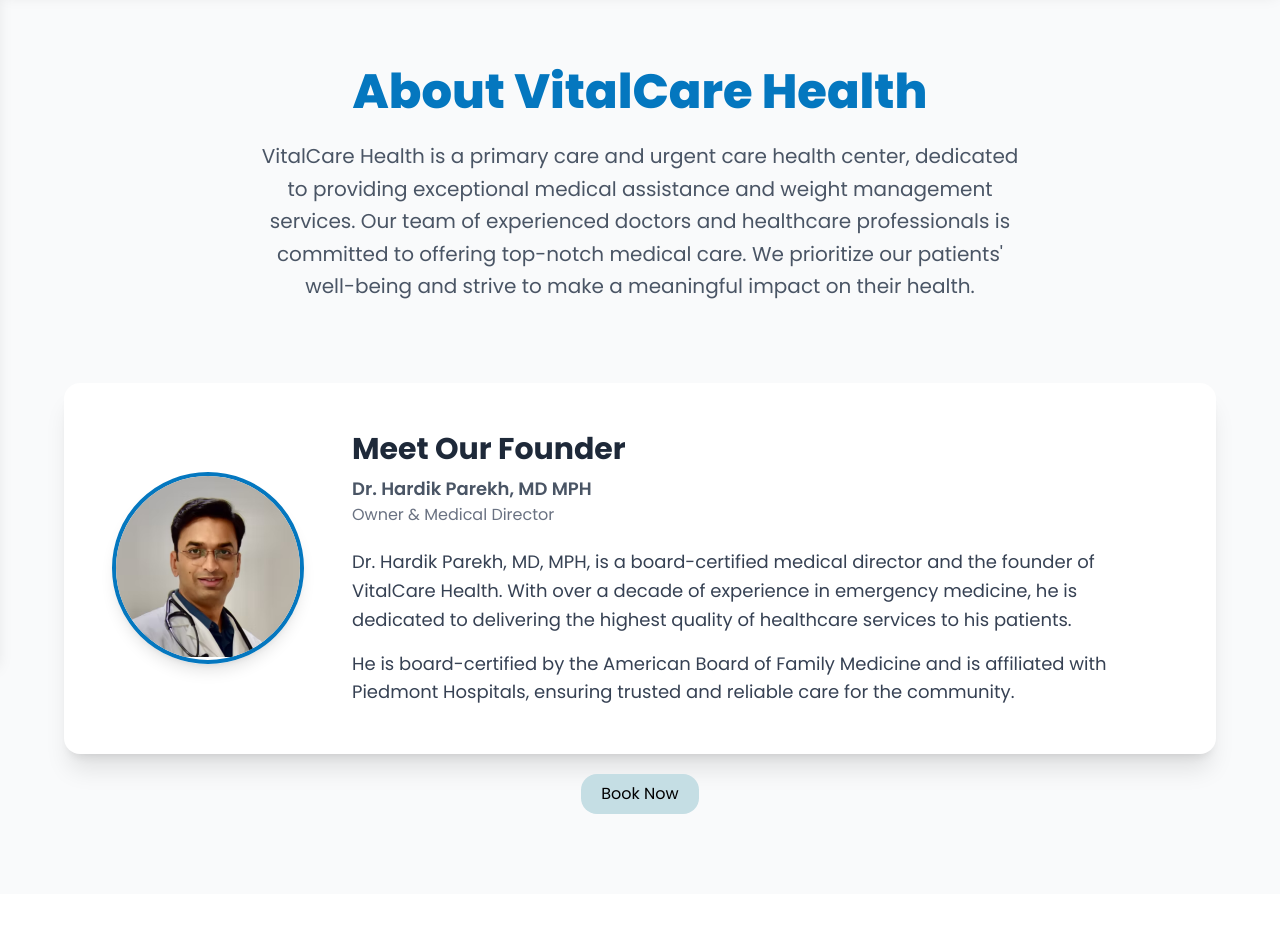
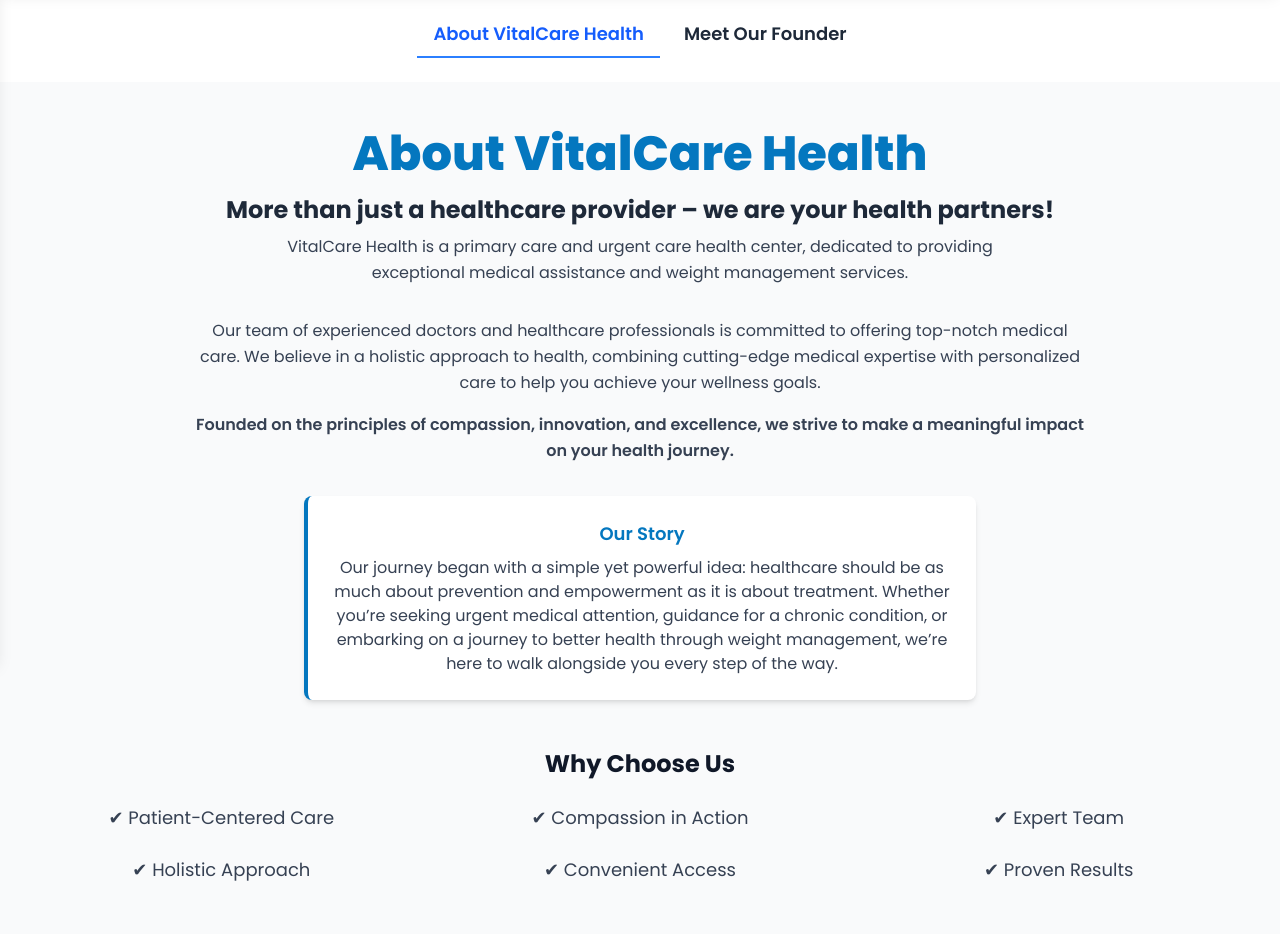
Before and after one commit to rishimaheshwari123/Vital-Care-Helth, a Next.js app: page /about in a window 1280 px wide. Shown: the part 140-1074 px from the top of the page. Built offline with nearby package versions, Linux system fonts and the light colour scheme.

Commit message:
update about section

```diff
--- a/src/app/about/page.jsx
+++ b/src/app/about/page.jsx
@@ -1,63 +1,41 @@
-import Image from "next/image";
-import founderImage from "@/assets/founder.avif"; // Ensure the correct image path
-import Link from "next/link";
+"use client";
+import AboutVitalCareHealth from "@/components/core/about/AboutVitalCareHealth";
+import MeetOurFounder from "@/components/core/about/MeetOurFounder";
+import { useState } from "react";
 
-export default function AboutUs() {
+const InfoTabs = () => {
+  const [activeTab, setActiveTab] = useState("about");
+
   return (
-    <div className="bg-gray-50 py-20 px-6">
-      <div className="max-w-6xl mx-auto text-center">
-        <h1 className="text-5xl font-extrabold text-[#0477BF]">
+    <section className="  text-gray-800">
+      <br />
+      <div className="flex justify-center mb-6">
+        <button
+          className={`px-4 cursor-pointer py-2 mr-2 text-lg font-semibold border-b-2 ${
+            activeTab === "about"
+              ? "border-blue-500 text-blue-600"
+              : "border-transparent"
+          }`}
+          onClick={() => setActiveTab("about")}
+        >
           About VitalCare Health
-        </h1>
-        <p className="mt-6 text-gray-600 text-xl leading-relaxed max-w-3xl mx-auto">
-          VitalCare Health is a primary care and urgent care health center,
-          dedicated to providing exceptional medical assistance and weight
-          management services. Our team of experienced doctors and healthcare
-          professionals is committed to offering top-notch medical care. We
-          prioritize our patients' well-being and strive to make a meaningful
-          impact on their health.
-        </p>
+        </button>
+        <button
+          className={`px-4 cursor-pointer py-2 text-lg font-semibold border-b-2 ${
+            activeTab === "founder"
+              ? "border-blue-500 text-blue-600"
+              : "border-transparent"
+          }`}
+          onClick={() => setActiveTab("founder")}
+        >
+          Meet Our Founder
+        </button>
       </div>
-      {/* Founder Section */}
-      <div className="max-w-6xl mx-auto mt-20 flex flex-col md:flex-row items-center bg-white shadow-xl rounded-2xl p-8 md:p-12">
-        <div className="w-48 h-48 flex-shrink-0 overflow-hidden rounded-full border-4 border-[#0477BF] shadow-lg">
-          <Image
-            src={founderImage}
-            alt="Dr. Hardik Parekh"
-            width={192}
-            height={192}
-            className="object-cover"
-          />
-        </div>
-        <div className="mt-8 md:mt-0 md:ml-12 text-center md:text-left">
-          <h2 className="text-3xl font-bold text-gray-800">Meet Our Founder</h2>
-          <h3 className="text-lg font-semibold text-gray-600 mt-2">
-            Dr. Hardik Parekh, MD MPH
-          </h3>
-          <p className="text-md text-gray-500">Owner & Medical Director</p>
-          <p className="mt-5 text-gray-700 leading-relaxed text-lg">
-            Dr. Hardik Parekh, MD, MPH, is a board-certified medical director
-            and the founder of VitalCare Health. With over a decade of
-            experience in emergency medicine, he is dedicated to delivering the
-            highest quality of healthcare services to his patients.
-          </p>
-          <p className="mt-4 text-gray-700 text-lg">
-            He is board-certified by the American Board of Family Medicine and
-            is affiliated with Piedmont Hospitals, ensuring trusted and reliable
-            care for the community.
-          </p>
-        </div>
-      </div>
-      <div className="flex justify-center mt-5">
-        <Link
-          className="bg-[#c5dee4] px-5 py-2 rounded-2xl"
-          href={
-            "https://healow.com/apps/practice/vitalcare-health-inc-26732?v=2&t=1"
-          }
-        >
-          Book Now
-        </Link>{" "}
-      </div>
-    </div>
+
+      {activeTab === "about" && <AboutVitalCareHealth />}
+      {activeTab === "founder" && <MeetOurFounder />}
+    </section>
   );
-}
+};
+
+export default InfoTabs;
--- a/src/components/comman/Navbar.jsx
+++ b/src/components/comman/Navbar.jsx
@@ -87,7 +87,8 @@ const Navbar = () => {
 
   const links = [
     { name: "Home", to: "/" },
-    { name: "About", to: "/about" },
+    { name: "About ", to: "/about" },
+    // { name: "Meet Our Founder", to: "/founder" },
     {
       name: "Services",
       to: "/services",
@@ -111,7 +112,7 @@ const Navbar = () => {
       <div className="w-full bg-white text-black shadow-lg fixed top-0 left-0 z-50 ">
         <TopHeader />
         <Fade direction="down" triggerOnce>
-          <div className="hidden sm:flex justify-between max-w-7xl mx-auto items-center px-6 py-4">
+          <div className="hidden sm:flex justify-between max-w-11/12 mx-auto items-center px-6 py-4">
             <Zoom triggerOnce>
               <Link href="/" className="text-xl">
                 <Image
@@ -198,7 +199,7 @@ const Navbar = () => {
 
         {/* Sidebar for Small Devices */}
         <div
-          className={`fixed top-0 left-0 w-64 h-screen bg-white shadow-lg z-50 transition-transform duration-500 ease-in-out overflow-y-auto ${
+          className={`fixed top-0 left-0 w-70 h-screen bg-white shadow-lg z-50 transition-transform duration-500 ease-in-out overflow-y-auto ${
             isSidebarOpen ? "translate-x-0" : "-translate-x-full"
           }`}
         >
--- /dev/null
+++ b/src/components/core/about/AboutVitalCareHealth.jsx
@@ -0,0 +1,81 @@
+export default function AboutVitalCareHealth() {
+  return (
+    <div className="bg-gray-50 py-12 px-6">
+      <div className="max-w-7xl mx-auto text-center">
+        {/* Main Title */}
+        <h1 className="text-3xl lg:text-5xl font-extrabold text-[#0477BF]">
+          About VitalCare Health
+        </h1>
+
+        {/* Introduction */}
+        <p className="mt-4 text-xl lg:text-2xl font-bold text-gray-800">
+          More than just a healthcare provider – we are your health partners!
+        </p>
+        <p className="mt-2 text-gray-700 max-w-3xl mx-auto leading-relaxed">
+          VitalCare Health is a primary care and urgent care health center,
+          dedicated to providing exceptional medical assistance and weight
+          management services.
+        </p>
+
+        {/* Content Section */}
+        <div className="mt-8 text-gray-700 max-w-4xl mx-auto leading-relaxed">
+          <p>
+            Our team of experienced doctors and healthcare professionals is
+            committed to offering top-notch medical care. We believe in a
+            holistic approach to health, combining cutting-edge medical
+            expertise with personalized care to help you achieve your wellness
+            goals.
+          </p>
+          <p className="mt-4 font-semibold">
+            Founded on the principles of compassion, innovation, and excellence,
+            we strive to make a meaningful impact on your health journey.
+          </p>
+        </div>
+
+        {/* Our Story - Highlighted Box */}
+        <div className="bg-white shadow-md p-6 mt-8 max-w-2xl mx-auto rounded-lg border-l-4 border-[#0477BF]">
+          <h2 className="text-lg font-semibold text-[#0477BF]">Our Story</h2>
+          <p className="text-gray-700 mt-2">
+            Our journey began with a simple yet powerful idea: healthcare should
+            be as much about prevention and empowerment as it is about
+            treatment. Whether you’re seeking urgent medical attention, guidance
+            for a chronic condition, or embarking on a journey to better health
+            through weight management, we’re here to walk alongside you every
+            step of the way.
+          </p>
+        </div>
+
+        {/* Why Choose Us Section */}
+        <div className="mt-12">
+          <h2 className="text-2xl font-bold text-gray-900">Why Choose Us</h2>
+          <div className="grid grid-cols-2 md:grid-cols-3 gap-6 mt-6 text-gray-700 text-lg">
+            <div>✔ Patient-Centered Care</div>
+            <div>✔ Compassion in Action</div>
+            <div>✔ Expert Team</div>
+            <div>✔ Holistic Approach</div>
+            <div>✔ Convenient Access</div>
+            <div>✔ Proven Results</div>
+          </div>
+        </div>
+
+        {/* Our Promise Section */}
+        <div className="mt-12 text-gray-800 max-w-4xl mx-auto">
+          <h2 className="text-2xl font-bold">Our Promise to You</h2>
+          <p className="mt-4">
+            At VitalCare, your well-being is our purpose. We’re not just here to
+            provide care – we’re here to inspire healthier, happier lives. Every
+            patient we serve is a testament to our mission: to make a
+            meaningful, lasting impact on the health of our community.
+          </p>
+        </div>
+
+        {/* Footer */}
+        <div className="mt-12 py-6 border-t text-gray-600 text-center">
+          <p className="text-lg font-semibold">
+            Healthcare is more than a service; it’s a partnership.
+          </p>
+        </div>
+      </div>
+    </div>
+  );
+}
--- /dev/null
+++ b/src/components/core/about/MeetOurFounder.jsx
@@ -0,0 +1,70 @@
+import React from "react";
+import Image from "next/image";
+import founder from "@/assets/founder.avif";
+
+const MeetOurFounder = () => {
+  return (
+    <div className="p-6 max-w-4xl mx-auto text-gray-800">
+      {/* Image Section - Placed at the Top */}
+      <div className="flex justify-center mb-6">
+        <Image
+          src={founder}
+          alt="Dr. Hardik Parekh"
+          width={200}
+          height={200}
+          className="rounded-full shadow-lg"
+        />
+      </div>
+
+      <h2 className="text-3xl font-bold text-center mb-4">Meet Our Founder</h2>
+
+      <div className="text-center">
+        <h3 className="text-xl font-semibold text-gray-900">
+          Dr. Hardik Parekh, MD, MPH
+        </h3>
+        <p className="text-lg text-gray-600">Owner & Medical Director</p>
+      </div>
+
+      <p className="mt-4 text-lg leading-relaxed text-center">
+        Dr. Hardik Parekh, MD, MPH, is a board-certified medical director and
+        the visionary founder of VitalCare Health. With over a decade of
+        experience in emergency and family medicine, he is committed to
+        delivering exceptional, patient-centered healthcare.
+      </p>
+
+      <h3 className="text-xl font-semibold mt-6">Expertise & Credentials</h3>
+      <p className="mt-2 text-lg leading-relaxed">
+        Board-certified by the American Board of Family Medicine, Dr. Parekh
+        serves as a trusted Medical Director affiliated with Piedmont Hospitals.
+        His expertise spans Emergency Medicine and Family Medicine, ensuring
+        comprehensive care for both urgent and long-term health needs.
+      </p>
+
+      <h3 className="text-xl font-semibold mt-6">
+        A Holistic Approach to Medicine
+      </h3>
+      <p className="mt-2 text-lg leading-relaxed">
+        Holding dual degrees in Medicine (MD) and Public Health (MPH), Dr.
+        Parekh integrates clinical expertise with a deep understanding of public
+        health, promoting overall wellness and preventive care.
+      </p>
+
+      <h3 className="text-xl font-semibold mt-6">
+        A Trusted Leader in the Community
+      </h3>
+      <p className="mt-2 text-lg leading-relaxed">
+        Affiliated with Piedmont Hospitals, Dr. Parekh ensures that VitalCare
+        Health is equipped to handle urgent medical needs and long-term
+        healthcare management with skill and compassion.
+      </p>
+
+      <p className="mt-6 text-lg leading-relaxed font-semibold text-center">
+        Driven by the belief that healthcare should be accessible and
+        transformative, Dr. Parekh leads VitalCare Health with dedication and
+        integrity.
+      </p>
+    </div>
+  );
+};
+
+export default MeetOurFounder;
```
